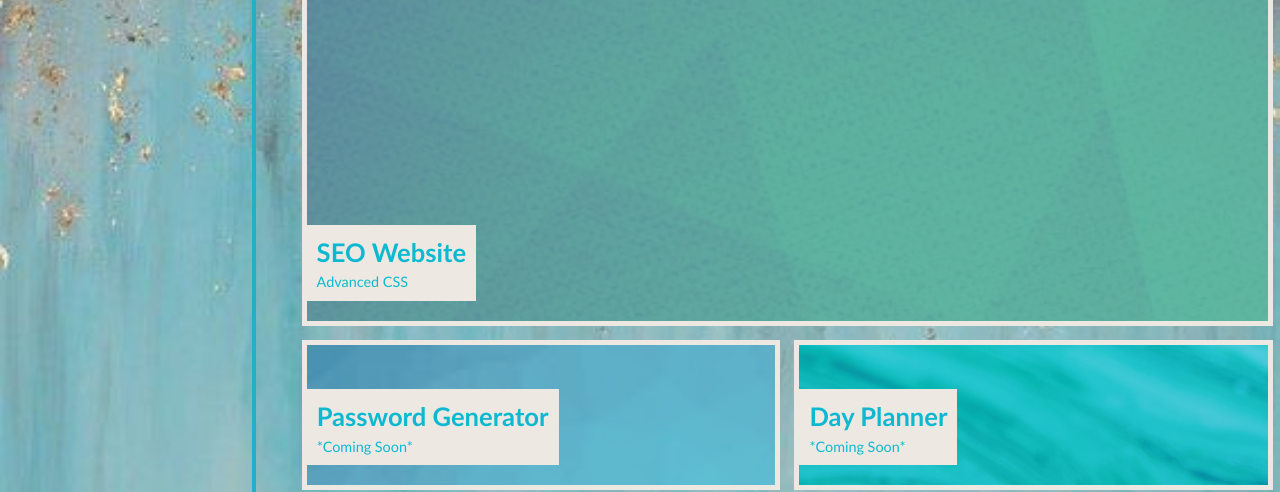
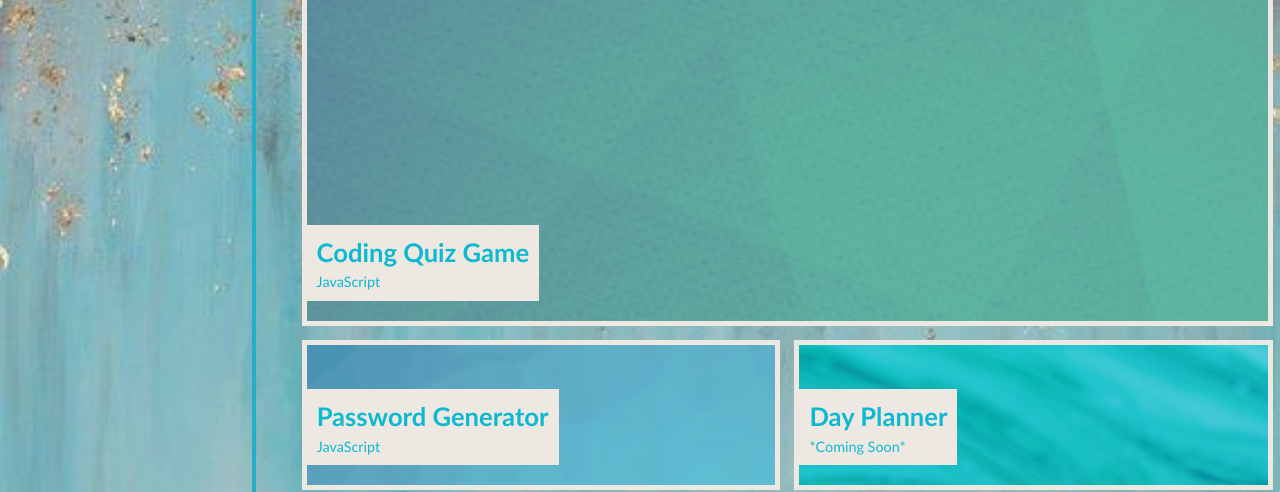
Before and after one commit to kthendavid04/fishSandwich-Folio, a plain HTML site: page index.html in a window 1280 px wide. Shown: the part 491-983 px from the top of the page. Drawn offline with Linux system fonts and the light colour scheme.

Commit message:
Updated links to view completed projects.

```diff
--- a/index.html
+++ b/index.html
@@ -40,17 +40,17 @@
       <h2>Work</h2>
       <div class="flex-container">
 
-        <a href="https://kthendavid04.github.io/SEO-Refact/" class="flex-item seo">
+        <a href="https://kthendavid04.github.io/CodingQuiz-API/index.html" class="flex-item seo">
           <div>
-            <h3>SEO Website</h3>
-            <span>Advanced CSS</span>
+            <h3>Coding Quiz Game</h3>
+            <span>JavaScript</span>
           </div>
         </a>
 
-        <a href="#" class="flex-item password">
+        <a href="https://kthendavid04.github.io/BC-pwGen-JS/" class="flex-item password">
           <div>
             <h3>Password Generator</h3>
-            <span>*Coming Soon*</span>
+            <span>JavaScript</span>
           </div>
         </a>
         <a href="#" class="flex-item planner">
```
